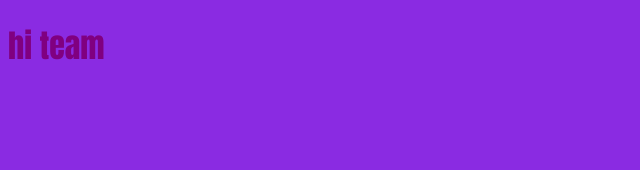
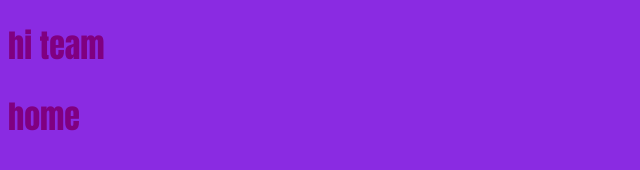
Before and after one commit to kayla-drake2008/gamesite, a plain HTML site: page index.html in a window 1280 px wide. Shown: the whole page, without its empty margins (0-640 px from the left). Drawn offline with Linux system fonts and the light colour scheme.

Commit message:
10/14 at 9:30

```diff
--- a/index.html
+++ b/index.html
@@ -8,5 +8,6 @@
 </head>
 <body>
     <h1> hi team</h1>
+    <h1>home</h1>
 </body>
 </html>
```
